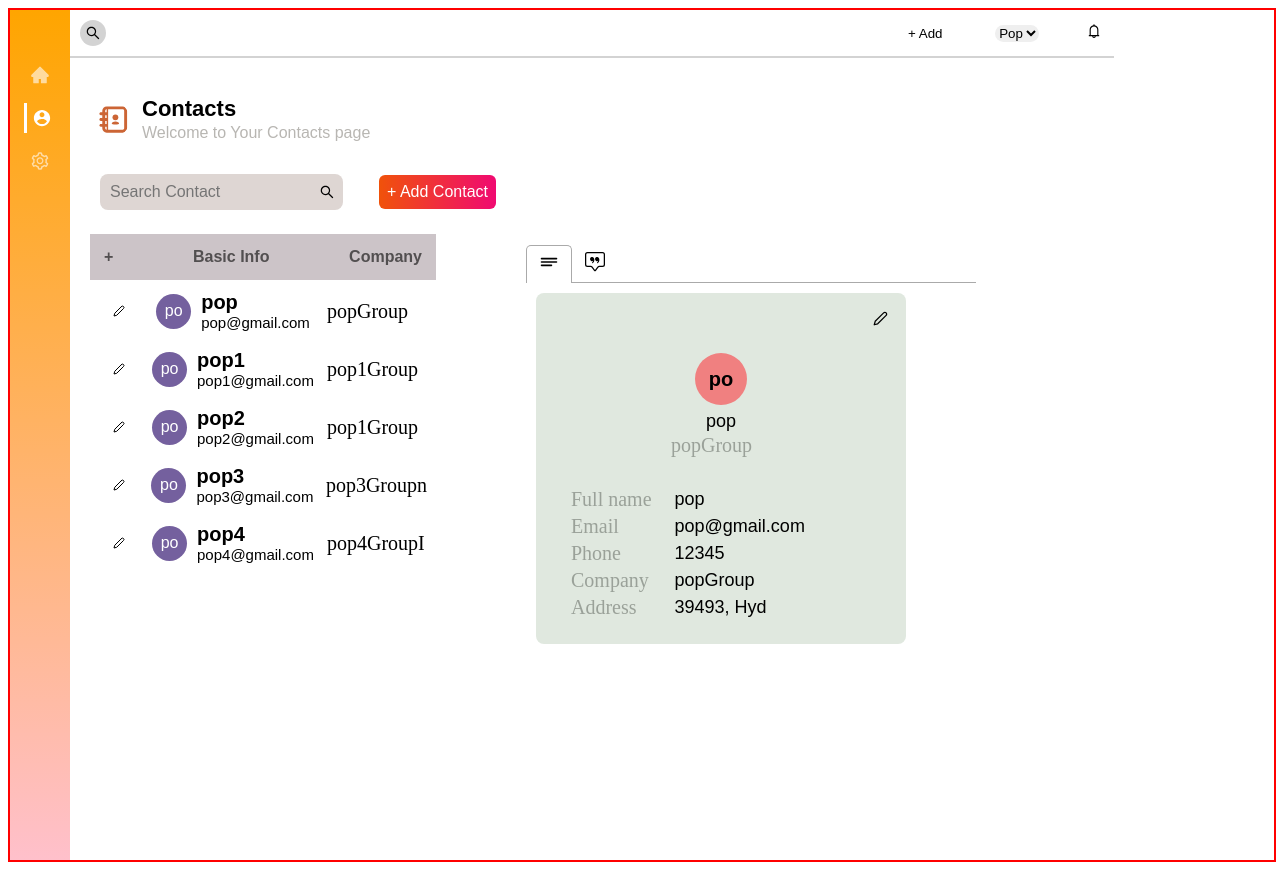
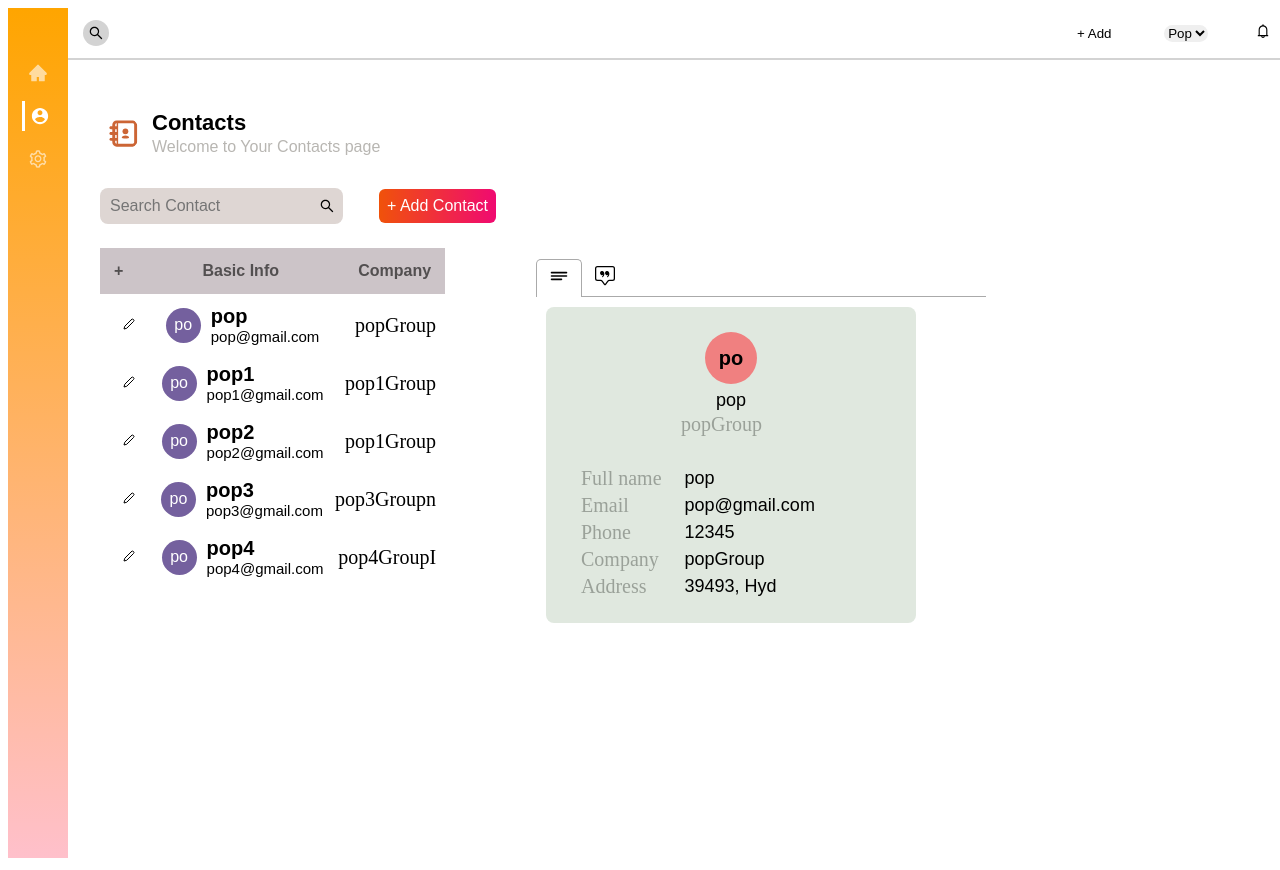
Before and after one commit to saisantosh005/contactListDashboard, a React (Create React App) app: page / in a window 1280 px wide. Built offline with nearby package versions, Linux system fonts and the light colour scheme.

Commit message:
updaingOfChatDone

```diff
--- a/package.json
+++ b/package.json
@@ -18,6 +18,7 @@
     "react-router-dom": "5.0.0",
     "react-scripts": "4.0.0",
     "react-tabs": "5.1.0",
+    "react-uuid": "1.0.2",
     "styled-components": "5.3.5"
   },
   "devDependencies": {
--- a/src/components/ContactDetailsCard/ContactDetailsCard.js
+++ b/src/components/ContactDetailsCard/ContactDetailsCard.js
@@ -8,15 +8,11 @@ import {
   LightText,
   DetailsContainer
 } from "./styledComponent";
-import { FiEdit2 } from "react-icons/fi";
 
 const ContactDetailsCard = (props) => {
   const { name, email, phone, company, address } = props.details;
   return (
     <ContactDetailsCardMainContainer>
-      <IconContainer>
-        <FiEdit2 />
-      </IconContainer>
       <LogoAndNameContainer>
         <LogoContainer>
           <LogoName>{name.slice(0, 2)}</LogoName>
--- a/src/components/ContactDetailsCard/styledComponent.js
+++ b/src/components/ContactDetailsCard/styledComponent.js
@@ -9,15 +9,15 @@ const ContactDetailsCardMainContainer = styled.div`
   justify-content: center;
   flex-grow: 1;
   background-color: #e0e8df;
+  max-width: 350px;
+  border-radius: 8px;
   padding: 5px;
   margin: 4px;
-  width: 100%;
-  max-width: 350px;
-  border-radius: 8px;
+  /* width: 100%; */
   @media screen and (min-width: 568px) {
+    max-width: 350px;
     padding: 10px;
     margin: 10px;
-    max-width: 350px;
   }
 `;
 const IconContainer = styled.div`
@@ -41,12 +41,12 @@ const LogoContainer = styled.div`
   display: flex;
   justify-content: center;
   align-items: center;
+  background-color: lightcoral;
   width: 25px;
   height: 25px;
   border-radius: 50%;
   padding: 5px;
   margin-bottom: 5px;
-  background-color: lightcoral;
   @media screen and (min-width: 568px) {
     width: 40px;
     height: 40px;
@@ -54,9 +54,9 @@ const LogoContainer = styled.div`
   }
 `;
 const LogoName = styled.p`
+  font-size: 14px;
   font-family: sans-serif;
   font-weight: 600;
-  font-size: 14px;
   @media screen and (min-width: 568px) {
     font-size: 20px;
   }
@@ -75,14 +75,14 @@ const LightText = styled.td`
   color: #9aa199;
   padding-right: 18px;
   @media screen and (min-width: 568px) {
+    font-size: 20px;
     padding-right: 20px;
-    font-size: 20px;
   }
 `;
 const BoldText = styled.td`
   color: black;
+  font-size: 14px;
   font-family: sans-serif;
-  font-size: 14px;
   @media screen and (min-width: 568px) {
     font-size: 18px;
   }
--- a/src/components/ContactListTable/ContactListTable.js
+++ b/src/components/ContactListTable/ContactListTable.js
@@ -31,7 +31,8 @@ import {
   TabelAndChatOrDetailsContainer,
   TabsContainer,
   LoadingContainer,
-  LoadingText
+  LoadingText,
+  TableContainer
   // ButtonContainer
 } from "./styledComponents";
 import ChatBoard from "../ChatBoard/ChatBoard";
@@ -48,7 +49,14 @@ const data = [
         email: "pop@gmail.com",
         phone: 12345,
         company: "popGroup",
-        address: "39493, Hyd"
+        address: "39493, Hyd",
+        chat: [
+          { status: "to", id: 1, message: "hi" },
+          { status: "to", id: 1, message: "Hello" },
+          { status: "from", id: 1, message: "Hell1" },
+          { status: "to", id: 1, message: "Hell2" },
+          { status: "from", id: 1, message: "Hell3" }
+        ]
       },
       {
         id: 2,
@@ -56,7 +64,14 @@ const data = [
         email: "pop1@gmail.com",
         phone: 123456,
         company: "pop1Group",
-        address: "3949324, Hyd"
+        address: "3949324, Hyd",
+        chat: [
+          { status: "to", id: 1, message: "okay" },
+          { status: "to", id: 1, message: "Hello" },
+          { status: "from", id: 1, message: "Hello" },
+          { status: "to", id: 1, message: "Hello" },
+          { status: "from", id: 1, message: "Hello" }
+        ]
       },
       {
         id: 3,
@@ -64,7 +79,14 @@ const data = [
         email: "pop2@gmail.com",
         phone: 1234567,
         company: "pop1Group",
-        address: "394932342, Hyd"
+        address: "394932342, Hyd",
+        chat: [
+          { status: "to", id: 1, message: "Hella" },
+          { status: "to", id: 1, message: "Hello" },
+          { status: "from", id: 1, message: "Hello" },
+          { status: "to", id: 1, message: "Hello" },
+          { status: "from", id: 1, message: "Hello" }
+        ]
       },
       {
         id: 4,
@@ -72,7 +94,14 @@ const data = [
         email: "pop3@gmail.com",
         phone: 12345678,
         company: "pop3Groupn",
-        address: "39493, Hyde"
+        address: "39493, Hyde",
+        chat: [
+          { status: "to", id: 1, message: "Hella" },
+          { status: "to", id: 1, message: "Hello" },
+          { status: "from", id: 1, message: "Hello" },
+          { status: "to", id: 1, message: "Hello" },
+          { status: "from", id: 1, message: "Hello" }
+        ]
       },
       {
         id: 5,
@@ -80,7 +109,14 @@ const data = [
         email: "pop4@gmail.com",
         phone: 123456789,
         company: "pop4GroupI",
-        address: "39493, Hyd"
+        address: "39493, Hyd",
+        chat: [
+          { status: "to", id: 1, message: "Hella" },
+          { status: "to", id: 1, message: "Hello" },
+          { status: "from", id: 1, message: "Hello" },
+          { status: "to", id: 1, message: "Hello" },
+          { status: "from", id: 1, message: "Hello" }
+        ]
       }
     ]
   },
@@ -93,7 +129,14 @@ const data = [
         email: "bob@gmail.com",
         phone: 2098345,
         company: "bobGroup",
-        address: "39493, Hyd"
+        address: "39493, Hyd",
+        chat: [
+          { status: "to", id: 1, message: "Hella" },
+          { status: "to", id: 1, message: "Hello" },
+          { status: "from", id: 1, message: "Hello" },
+          { status: "to", id: 1, message: "Hello" },
+          { status: "from", id: 1, message: "Hello" }
+        ]
       },
       {
         id: 2,
@@ -101,7 +144,14 @@ const data = [
         email: "bob1@gmail.com",
         phone: 2098345,
         company: "bob1Group",
-        address: "39493, Hyd"
+        address: "39493, Hyd",
+        chat: [
+          { status: "to", id: 1, message: "Hella" },
+          { status: "to", id: 1, message: "Hello" },
+          { status: "from", id: 1, message: "Hello" },
+          { status: "to", id: 1, message: "Hello" },
+          { status: "from", id: 1, message: "Hello" }
+        ]
       },
       {
         id: 3,
@@ -109,7 +159,14 @@ const data = [
         email: "bob2@gmail.com",
         phone: 2098345,
         company: "bob2Group",
-        address: "39493, Hyd"
+        address: "39493, Hyd",
+        chat: [
+          { status: "to", id: 1, message: "Hella" },
+          { status: "to", id: 1, message: "Hello" },
+          { status: "from", id: 1, message: "Hello" },
+          { status: "to", id: 1, message: "Hello" },
+          { status: "from", id: 1, message: "Hello" }
+        ]
       },
       {
         id: 4,
@@ -117,7 +174,14 @@ const data = [
         email: "bob3@gmail.com",
         phone: 2098345,
         company: "bob3Groupn",
-        address: "39493, Hyd"
+        address: "39493, Hyd",
+        chat: [
+          { status: "to", id: 1, message: "Hella" },
+          { status: "to", id: 1, message: "Hello" },
+          { status: "from", id: 1, message: "Hello" },
+          { status: "to", id: 1, message: "Hello" },
+          { status: "from", id: 1, message: "Hello" }
+        ]
       },
       {
         id: 5,
@@ -125,7 +189,14 @@ const data = [
         email: "bob4@gmail.com",
         phone: 2098345324,
         company: "bob4GroupI",
-        address: "39493, Hyd"
+        address: "39493, Hyd",
+        chat: [
+          { status: "to", id: 1, message: "Hella" },
+          { status: "to", id: 1, message: "Hello" },
+          { status: "from", id: 1, message: "Hello" },
+          { status: "to", id: 1, message: "Hello" },
+          { status: "from", id: 1, message: "Hello" }
+        ]
       }
     ]
   },
@@ -138,7 +209,14 @@ const data = [
         email: "jhon@gmail.com",
         phone: 2098345,
         company: "jhonGroup",
-        address: "39493, Hyd"
+        address: "39493, Hyd",
+        chat: [
+          { status: "to", id: 1, message: "Hella" },
+          { status: "to", id: 1, message: "Hello" },
+          { status: "from", id: 1, message: "Hello" },
+          { status: "to", id: 1, message: "Hello" },
+          { status: "from", id: 1, message: "Hello" }
+        ]
       },
       {
         id: 2,
@@ -146,7 +224,14 @@ const data = [
         email: "jhon1@gmail.com",
         phone: 2098345,
         company: "jhon1Group",
-        address: "39493, Hyd"
+        address: "39493, Hyd",
+        chat: [
+          { status: "to", id: 1, message: "Hella" },
+          { status: "to", id: 1, message: "Hello" },
+          { status: "from", id: 1, message: "Hello" },
+          { status: "to", id: 1, message: "Hello" },
+          { status: "from", id: 1, message: "Hello" }
+        ]
       },
       {
         id: 3,
@@ -154,7 +239,14 @@ const data = [
         email: "jhon2@gmail.com",
         phone: 2098345,
         company: "jhon2Group",
-        address: "39493, Hyd"
+        address: "39493, Hyd",
+        chat: [
+          { status: "to", id: 1, message: "Hella" },
+          { status: "to", id: 1, message: "Hello" },
+          { status: "from", id: 1, message: "Hello" },
+          { status: "to", id: 1, message: "Hello" },
+          { status: "from", id: 1, message: "Hello" }
+        ]
       },
       {
         id: 4,
@@ -162,7 +254,14 @@ const data = [
         email: "jhon3@gmail.com",
         phone: 2098345,
         company: "jhon3Groupn",
-        address: "39493, Hyd"
+        address: "39493, Hyd",
+        chat: [
+          { status: "to", id: 1, message: "Hella" },
+          { status: "to", id: 1, message: "Hello" },
+          { status: "from", id: 1, message: "Hello" },
+          { status: "to", id: 1, message: "Hello" },
+          { status: "from", id: 1, message: "Hello" }
+        ]
       },
       {
         id: 5,
@@ -170,7 +269,14 @@ const data = [
         email: "jhon4@gmail.com",
         phone: 2098345324,
         company: "jhon4GroupI",
-        address: "39493, Hyd"
+        address: "39493, Hyd",
+        chat: [
+          { status: "to", id: 1, message: "Hella" },
+          { status: "to", id: 1, message: "Hello" },
+          { status: "from", id: 1, message: "Hello" },
+          { status: "to", id: 1, message: "Hello" },
+          { status: "from", id: 1, message: "Hello" }
+        ]
       }
     ]
   },
@@ -183,7 +289,14 @@ const data = [
         email: "cran@gmail.com",
         phone: 2098345,
         company: "cranGroup",
-        address: "39493, Hyd"
+        address: "39493, Hyd",
+        chat: [
+          { status: "to", id: 1, message: "Hella" },
+          { status: "to", id: 1, message: "Hello" },
+          { status: "from", id: 1, message: "Hello" },
+          { status: "to", id: 1, message: "Hello" },
+          { status: "from", id: 1, message: "Hello" }
+        ]
       },
       {
         id: 2,
@@ -191,7 +304,14 @@ const data = [
         email: "cran1@gmail.com",
         phone: 2098345,
         company: "cran1Group",
-        address: "39493, Hyd"
+        address: "39493, Hyd",
+        chat: [
+          { status: "to", id: 1, message: "Hella" },
+          { status: "to", id: 1, message: "Hello" },
+          { status: "from", id: 1, message: "Hello" },
+          { status: "to", id: 1, message: "Hello" },
+          { status: "from", id: 1, message: "Hello" }
+        ]
       },
       {
         id: 3,
@@ -199,7 +319,14 @@ const data = [
         email: "cran2@gmail.com",
         phone: 2098345,
         company: "cran2Group",
-        address: "39493, Hyd"
+        address: "39493, Hyd",
+        chat: [
+          { status: "to", id: 1, message: "Hella" },
+          { status: "to", id: 1, message: "Hello" },
+          { status: "from", id: 1, message: "Hello" },
+          { status: "to", id: 1, message: "Hello" },
+          { status: "from", id: 1, message: "Hello" }
+        ]
       },
       {
         id: 4,
@@ -207,7 +334,14 @@ const data = [
         email: "cran3@gmail.com",
         phone: 2098345,
         company: "cran3Groupn",
-        address: "39493, Hyd"
+        address: "39493, Hyd",
+        chat: [
+          { status: "to", id: 1, message: "Hella" },
+          { status: "to", id: 1, message: "Hello" },
+          { status: "from", id: 1, message: "Hello" },
+          { status: "to", id: 1, message: "Hello" },
+          { status: "from", id: 1, message: "Hello" }
+        ]
       },
       {
         id: 5,
@@ -215,7 +349,14 @@ const data = [
         email: "cran4@gmail.com",
         phone: 2098345324,
         company: "cran4GroupI",
-        address: "39493, Hyd"
+        address: "39493, Hyd",
+        chat: [
+          { status: "to", id: 1, message: "Hella" },
+          { status: "to", id: 1, message: "Hello" },
+          { status: "from", id: 1, message: "Hello" },
+          { status: "to", id: 1, message: "Hello" },
+          { status: "from", id: 1, message: "Hello" }
+        ]
       }
     ]
   }
@@ -332,9 +473,24 @@ class ContactsListTable extends Component {
     event.stopPropagation();
   };
 
+  onSendMessage = (id, chat) => {
+    console.log(id, chat);
+    const { contactList } = this.state;
+    const updatedList = contactList.map((item) => {
+      if (item.id === id) {
+        item.chat = chat;
+        return item;
+      }
+      return item;
+    });
+    console.log(updatedList);
+    // this.setState({
+    //   contactList: updatedList
+    // });
+  };
+
   renderContactListTable = () => {
-    console.log("changed");
-    const { contactList, showModal } = this.state;
+    const { contactList } = this.state;
     return contactList.map((item) => {
       var colors = ["#74609e", "#7880de", "#e887b7", "#709e60", "#9e6760"];
       var random_color = colors[Math.floor(Math.random() * colors.length)];
@@ -352,12 +508,6 @@ class ContactsListTable extends Component {
                   this.onEditIconClick(item);
                 }}
               />
-              {/* <ModalCard
-                showModal={showModal}
-                updateContactList={this.editContact}
-                handleCloseModal={this.handleCloseModal}
-                details={item}
-              /> */}
             </IconContainer>
           </Td>
           <Td>
@@ -371,7 +521,7 @@ class ContactsListTable extends Component {
               </NameEmailContainer>
             </InfoContainer>
           </Td>
-          <Td>{item.company}</Td>
+          <Td last>{item.company}</Td>
         </Tr>
       );
     });
@@ -384,6 +534,7 @@ class ContactsListTable extends Component {
         {this.renderSearchAndAddContacts()}
         <TabelAndChatOrDetailsContainer>
           {contactList.length !== 0 ? (
+            <TableContainer>
               <Table>
                 <TableHeader>
                   <Tr>
@@ -394,6 +545,7 @@ class ContactsListTable extends Component {
                 </TableHeader>
                 <TableBody>{this.renderContactListTable()}</TableBody>
               </Table>
+            </TableContainer>
           ) : (
             <LoadingContainer>
               <LoadingText>Loading</LoadingText>
@@ -417,7 +569,11 @@ class ContactsListTable extends Component {
               )}
             </TabPanel>
             <TabPanel>
-              <ChatBoard />
+              <ChatBoard
+                id={selectedDetail.id}
+                chataData={selectedDetail.chat}
+                onSendMessage={this.onSendMessage}
+              />
             </TabPanel>
           </TabsContainer>
         </TabelAndChatOrDetailsContainer>
--- a/src/components/ContactListTable/styledComponents.js
+++ b/src/components/ContactListTable/styledComponents.js
@@ -6,12 +6,10 @@ const SearchAndButtonContainer = styled.div`
   justify-content: space-between;
   align-items: center;
   flex-wrap: wrap;
-  width: 100%;
   margin: 10px;
-  margin-left: 15px;
   @media screen and (min-width: 568px) {
     max-width: 400px;
-    margin-left: 20px;
+    /* margin-left: 20px; */
   }
 `;
 const SearchContainer = styled.div`
@@ -20,17 +18,17 @@ const SearchContainer = styled.div`
   background-color: #ded6d3;
   border-radius: 8px;
   padding: 5px;
+  margin: 2px;
   margin-right: 10px;
-  margin: 2px;
   @media screen and (min-width: 568px) {
     padding: 8px;
     margin-right: 20px;
   }
 `;
 const SearchInput = styled.input`
+  background-color: inherit;
   font-size: 12px;
   font-family: sans-serif;
-  background-color: inherit;
   border: none;
   outline: none;
   @media screen and (min-width: 568px) {
@@ -38,10 +36,10 @@ const SearchInput = styled.input`
   }
 `;
 const Button = styled.button`
+  color: white;
+  background-image: linear-gradient(to right, #f0520a, #f00a71);
   font-size: 10px;
   font-family: sans-serif;
-  color: white;
-  background-image: linear-gradient(to right, #f0520a, #f00a71);
   border: none;
   border-radius: 6px;
   padding: 6px;
@@ -52,27 +50,27 @@ const Button = styled.button`
   }
 `;
 const ContactsTableMainContainer = styled.div`
-  /* border: 2px solid blue; */
-  width: 100%;
-  padding: 0px;
+  flex-grow: 1;
+  flex-shrink: 1;
   box-sizing: border-box;
 `;
 
 const Table = styled.table`
-  width: 100%;
+  /* flex-grow: 1; */
+  max-width: 350px;
   @media screen and (min-width: 568px) {
     width: 50%;
-    max-width: 350px;
+    max-width: 400px;
   }
 `;
 const TableHeader = styled.thead`
   background-color: #ccc4c8;
 `;
 const Th = styled.th`
-  text-align: left;
+  color: #524f50;
   font-size: 12px;
   font-family: sans-serif;
-  color: #524f50;
+  text-align: left;
   padding: 6px;
   @media screen and (min-width: 568px) {
     font-size: 16px;
@@ -96,10 +94,11 @@ const Tr = styled.tr`
   }
 `;
 const Td = styled.td`
+  display: flex;
+  justify-content: ${(props) => (props.last ? "flex-end" : "flex-start")};
+  flex-wrap: wrap;
   min-width: ${(props) => (props.checkBox ? "30px" : "100px")};
-  flex-wrap: wrap;
   margin-left: 5px;
-  /* border: 2px solid red; */
   @media screen and (min-width: 568px) {
     min-width: ${(props) => (props.checkBox ? "30px" : "100px")};
     margin-left: 10px;
@@ -116,8 +115,8 @@ const LoadingText = styled.p``;
 const InfoContainer = styled.div`
   display: flex;
   justify-content: flex-start;
+  align-items: center;
   text-align: left;
-  align-items: center;
 `;
 const LogoContainer = styled.div`
   display: flex;
@@ -175,22 +174,20 @@ const TabelAndChatOrDetailsContainer = styled.div`
   padding: 10px;
   @media screen and (min-width: 567px) {
     justify-content: space-between;
+    font-size: 20px;
     max-width: 900px;
-    font-size: 20px;
   }
 `;
 
 const IconContainer = styled.button`
-  background: none;
   font-size: 12px;
   padding: 4px;
+  background: none;
   border: none;
-  outline: none;
 `;
 
 const TabsContainer = styled(Tabs)`
   width: 100%;
-  /* border: 2px solid red; */
   margin: 10px;
   @media screen and (min-width: 658px) {
     width: 50%;
@@ -198,6 +195,8 @@ const TabsContainer = styled(Tabs)`
   }
 `;
 
+const TableContainer = styled.div``;
+const TabsContainerBox = styled.div``;
 export {
   SearchAndButtonContainer,
   SearchContainer,
@@ -220,6 +219,7 @@ export {
   Name,
   Email,
   TabelAndChatOrDetailsContainer,
-  TabsContainer
-  // ButtonContainer
+  TabsContainer,
+  TableContainer,
+  TabsContainerBox
 };
--- a/src/components/Dashboard/styledComponents.js
+++ b/src/components/Dashboard/styledComponents.js
@@ -2,20 +2,19 @@ import styled from "styled-components";
 
 const DashBoaderMainContainer = styled.div`
   display: flex;
-  width: 100%;
+  width: 100vw;
   min-height: 100vh;
   padding: 0px;
   margin: 0px;
-  border: 2px solid red;
 `;
 const DashBoardHeaderAndDetailsContainer = styled.div`
+  width: 100%;
   padding: 0px;
-  width: 80vw;
 `;
 const WelcomeCardAndTableContainer = styled.div`
-  padding: 4px;
+  padding: 15px;
   @media screen and (min-width: 568px) {
-    padding: 8px;
+    padding: 20px;
   }
 `;
 export {
--- a/src/components/Header/styledComponents.js
+++ b/src/components/Header/styledComponents.js
@@ -3,10 +3,10 @@ import styled from "styled-components";
 const HeaderMainContainer = styled.div`
   display: flex;
   justify-content: space-between;
-  flex-grow: 1;
-  width: 100%;
+  /* flex-grow: 1; */
+  /* width:100%; */
   border-bottom: 2px solid lightgray;
-  padding: 10px;
+  padding: 12px 15px;
 `;
 const SearchIconContainer = styled.div`
   display: flex;
--- a/src/components/ModalCard/styledComponents.js
+++ b/src/components/ModalCard/styledComponents.js
@@ -4,7 +4,6 @@ import Modal from "react-modal";
 const ModalMainContainer = styled(Modal)`
   background-color: #ffffff;
   min-height: 150px;
-
   width: 70%;
   min-width: 200px;
   max-width: 300px;
@@ -19,10 +18,10 @@ const Input = styled.input`
   font-size: 12px;
   font-family: sans-serif;
   background-color: #ded6d3;
+  border: none;
   border-radius: 3px;
+  outline: none;
   padding: 4px;
-  border: none;
-  outline: none;
   @media screen and (min-width: 568px) {
     font-size: 14px;
     padding: 8px;
```
Also changed, not shown: src/components/ChatBoard/ChatBoard.js (+39 -11 lines), src/components/ChatBoard/styledComponents.js (+18 -19 lines), src/components/NavBar/styledComponents.js (+4 -4 lines). Lines whose indentation alone changed are shown as unchanged.
